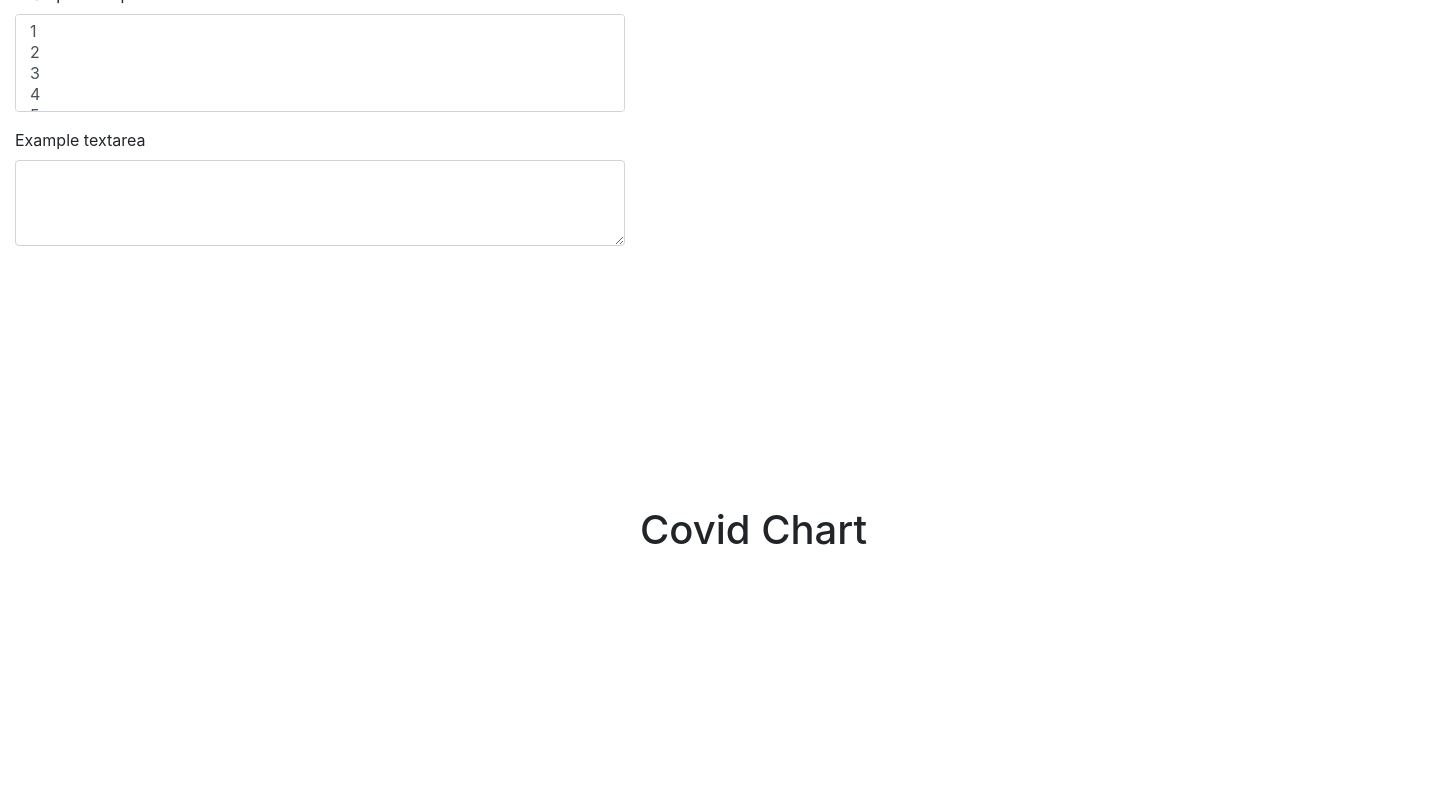
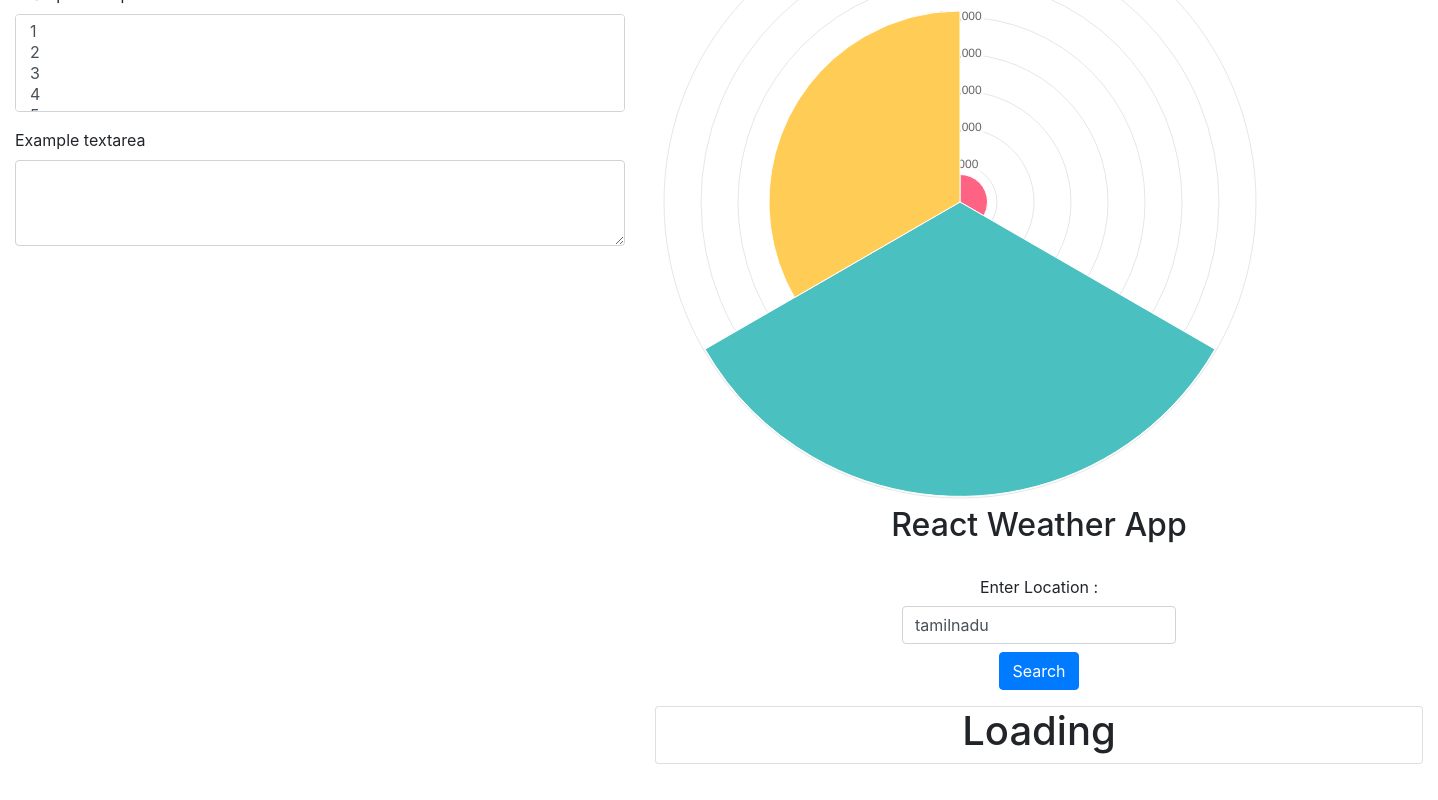
Before and after one commit to ngqminh165/final_project_full_stack, a React (Create React App) app in the folder final-project/: page /create in a window 1280 px wide. Shown: the part 262-1062 px from the top of the page, 1438 px wide, since content can reach past the window. After the commit the page ends 1026 px from the top, so only its background shows below. Built offline with nearby package versions, Linux system fonts and the light colour scheme; no server answers.

Commit message:
weather component

```diff
--- a/final-project/package.json
+++ b/final-project/package.json
@@ -13,6 +13,7 @@
     "react-bootstrap": "^1.5.2",
     "react-chartjs-2": "^3.0.3",
     "react-dom": "^17.0.2",
+    "react-hook-form": "^7.4.0",
     "react-icons": "^4.2.0",
     "react-router-dom": "^5.2.0",
     "react-scripts": "4.0.3",
--- a/final-project/src/components/Chartjs/Chart.js
+++ b/final-project/src/components/Chartjs/Chart.js
@@ -11,9 +11,20 @@ let data = {
       'Vaccinations Initiated',
       'vaccinations Completed'
     ],
-    datasets: []
+
+    datasets: [{
+
+        backgroundColor: [
+            'rgb(255, 99, 132)',
+            'rgb(75, 192, 192)',
+            'rgb(255, 205, 86)',
+        ],
+        borderWidth: 1,
+        data : [37221, 397827, 258219]
+
+    }]
+
   };
-
 let getData = (url) => {
 
     fetch(url)
@@ -33,7 +44,7 @@ let getData = (url) => {
               item.actuals.vaccinationsCompleted]
 
       }
-      data.datasets.push(singleData.data);
+      //data.datasets.push(singleData.data);
       //chart.data.datasets.push(singleData)
       //chart.update()
 
--- /dev/null
+++ b/final-project/src/components/Weather/Weather.js
@@ -0,0 +1,116 @@
+import React, { useState, useEffect } from 'react';
+
+
+const Weather = () => {
+
+    // State
+    const [apiData, setApiData] = useState({});
+    const [getState, setGetState] = useState('tamilnadu');
+    const [state, setState] = useState('tamilnadu');
+// API KEY AND URL
+    const apiKey = process.env.REACT_APP_API_KEY;
+    const apiUrl = `https://api.openweathermap.org/data/2.5/weather?q=${state}&appid=${apiKey}`;
+
+
+
+    // API KEY AND URL
+    useEffect(() => {
+        fetch(apiUrl)
+        .then((res) => res.json())
+        .then((data) => setApiData(data));
+    }, [apiUrl]);
+
+    const inputHandler = (event) => {
+        setGetState(event.target.value);
+    };
+
+    const submitHandler = () => {
+        setState(getState);
+    };
+
+    const kelvinToFarenheit = (k) => {
+        return (k - 273.15).toFixed(2);
+    };
+    return (
+        <div className="App">
+          <header className="d-flex justify-content-center align-items-center">
+            <h2>React Weather App</h2>
+          </header>
+          <div className="container">
+            <div className="mt-3 d-flex flex-column justify-content-center align-items-center">
+              <div class="col-auto">
+                <label for="location-name" class="col-form-label">
+                  Enter Location :
+                </label>
+              </div>
+              <div class="col-auto">
+                <input
+                  type="text"
+                  id="location-name"
+                  class="form-control"
+                  onChange={inputHandler}
+                  value={getState}
+                />
+              </div>
+              <button className="btn btn-primary mt-2" onClick={submitHandler}>
+                Search
+              </button>
+            </div>
+
+            <div className="card mt-3 mx-auto" style={{ width: '60vw' }}>
+              {apiData.main ? (
+                <div class="card-body text-center">
+                  <img
+                    src={`http://openweathermap.org/img/w/${apiData.weather[0].icon}.png`}
+                    alt="weather status icon"
+                    className="weather-icon"
+                  />
+
+                  <p className="h2">
+                    {kelvinToFarenheit(apiData.main.temp)}&deg; C
+                  </p>
+
+                  <p className="h5">
+                    <i className="fas fa-map-marker-alt"></i>{' '}
+                    <strong>{apiData.name}</strong>
+                  </p>
+
+                  <div className="row mt-4">
+                    <div className="col-md-6">
+                      <p>
+                        <i class="fas fa-temperature-low "></i>{' '}
+                        <strong>
+                          {kelvinToFarenheit(apiData.main.temp_min)}&deg; C
+                        </strong>
+                      </p>
+                      <p>
+                        <i className="fas fa-temperature-high"></i>{' '}
+                        <strong>
+                          {kelvinToFarenheit(apiData.main.temp_max)}&deg; C
+                        </strong>
+                      </p>
+                    </div>
+                    <div className="col-md-6">
+                      <p>
+                        {' '}
+                        <strong>{apiData.weather[0].main}</strong>
+                      </p>
+                      <p>
+                        <strong>
+                          {' '}
+                          USA
+                        </strong>
+                      </p>
+                    </div>
+                  </div>
+                </div>
+              ) : (
+                <h1>Loading</h1>
+              )}
+            </div>
+          </div>
+        </div>
+      );
+}
+
+  export default Weather;
--- a/final-project/src/components/pages/CreateParty.js
+++ b/final-project/src/components/pages/CreateParty.js
@@ -3,6 +3,7 @@ import Container from 'react-bootstrap/Container'
 import Row from 'react-bootstrap/Row'
 import Col from 'react-bootstrap/Col'
 import CovidChart from '../Chartjs/Chart'
+import Weather from '../Weather/Weather'
 
 function CreateParty() {
   return (
@@ -46,7 +47,7 @@ function CreateParty() {
                 <CovidChart/>
             </Row>
             <Row>
-                <CovidChart/>
+                <Weather/>
             </Row>
         </Col>
     </Row>
```
Also changed, not shown: 2 other files (tests, documents, lock files or other folders).
